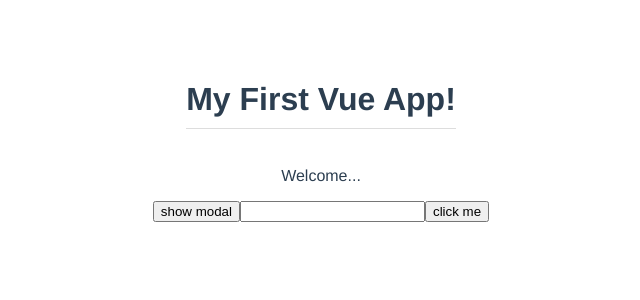
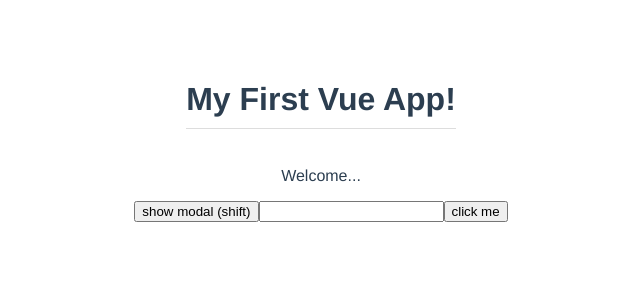
Before and after one commit to seanhellier/modal-project, a Vue app: page / in a window 1280 px wide. Shown: the top 300 px of the page, without its empty margins (319-959 px from the left). Built offline with nearby package versions, Linux system fonts and the light colour scheme.

Commit message:
lesson 27

```diff
--- a/src/App.vue
+++ b/src/App.vue
@@ -8,7 +8,7 @@
   <modal :header="header" :text="text" theme="sale" @close="toggleModal"/>
 </div>
 
-<button @click="toggleModal">show modal</button>
+<button @click.shift="toggleModal">show modal (shift)</button>
 
   <input type="text" ref="name">
   <button @click="handleClick">click me</button>
--- a/src/components/Modal.vue
+++ b/src/components/Modal.vue
@@ -1,5 +1,5 @@
 <template>
-  <div class="backdrop" @click="closeModal">
+  <div class="backdrop" @click.self="closeModal">
     <div class="modal" :class="{ sale: theme === `sale` }">
       <h1> {{ header }} </h1>
       <p>{{ text }}</p>
```
